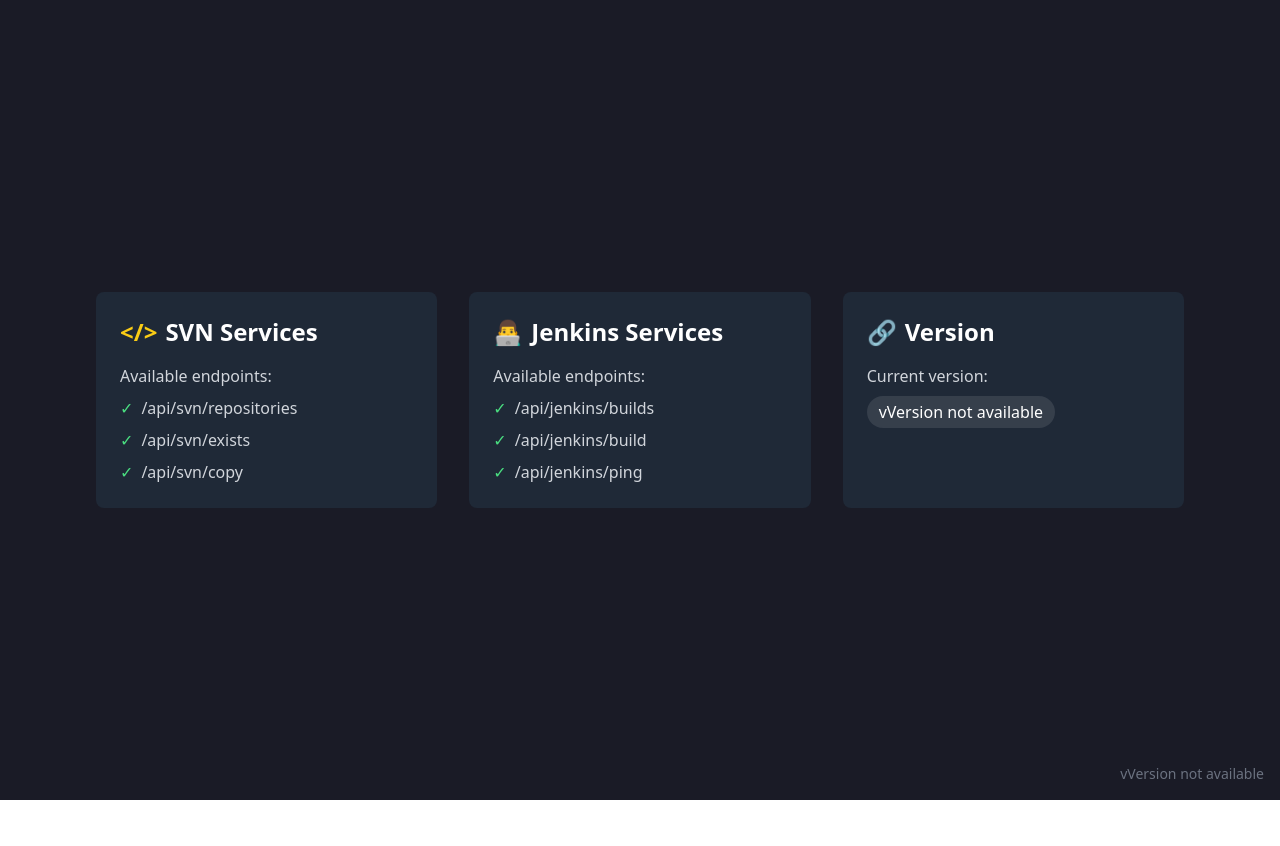
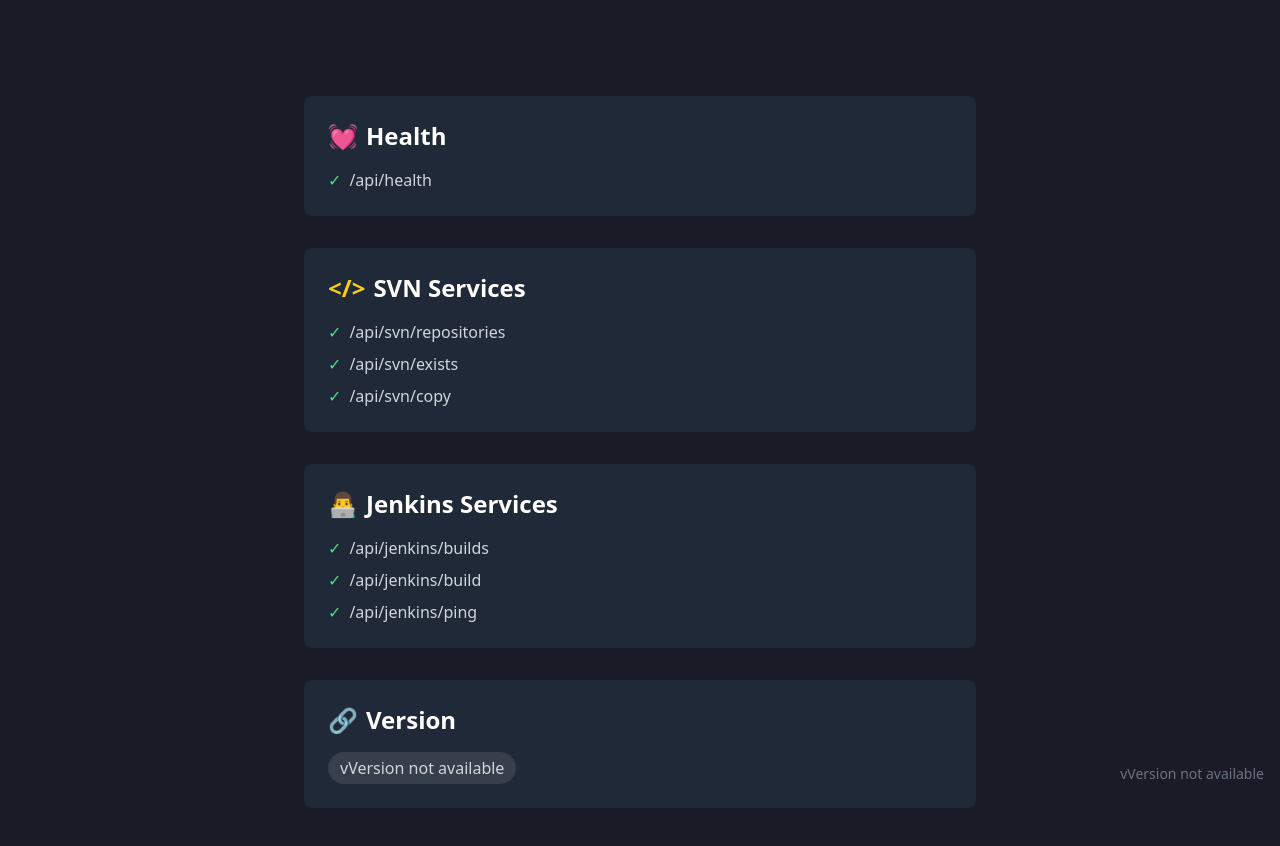
Before and after one commit to guidohollander/catalog-rest-server, a Next.js app: page / in a window 1280 px wide. Shown: the top 846 px of the page. Before the commit the page ends 800 px from the top, so only its background shows below. Built offline with nearby package versions, Linux system fonts and the light colour scheme.

Commit message:
Deployment update 2024-12-22 11:36:38

```diff
--- a/app/page.tsx
+++ b/app/page.tsx
@@ -42,14 +42,28 @@
 
   return (
     <main className="flex min-h-screen flex-col items-center justify-center p-24 bg-[#1a1b26] text-white">
-      <div className="grid grid-cols-1 md:grid-cols-3 gap-8 w-full max-w-6xl">
+      <div className="grid grid-cols-1 gap-8 w-full max-w-2xl">
+        <div className="bg-[#1f2937] p-6 rounded-lg">
+          <h2 className="text-2xl font-bold mb-4 flex items-center">
+            <span className="text-yellow-400 mr-2">💓</span>
+            Health
+          </h2>
+          <div className="text-gray-300">
+            <ul className="space-y-2">
+              <li className="flex items-center">
+                <span className="text-green-400 mr-2">✓</span>
+                /api/health
+              </li>
+            </ul>
+          </div>
+        </div>
+
         <div className="bg-[#1f2937] p-6 rounded-lg">
           <h2 className="text-2xl font-bold mb-4 flex items-center">
             <span className="text-yellow-400 mr-2">&lt;/&gt;</span>
             SVN Services
           </h2>
           <div className="text-gray-300">
-            <p className="mb-2">Available endpoints:</p>
             <ul className="space-y-2">
               <li className="flex items-center">
                 <span className="text-green-400 mr-2">✓</span>
@@ -73,7 +87,6 @@
             Jenkins Services
           </h2>
           <div className="text-gray-300">
-            <p className="mb-2">Available endpoints:</p>
             <ul className="space-y-2">
               <li className="flex items-center">
                 <span className="text-green-400 mr-2">✓</span>
@@ -97,9 +110,8 @@
             Version
           </h2>
           <div className="text-gray-300">
-            <p className="mb-2">Current version:</p>
             <div className="bg-white/10 px-3 py-1 rounded-full inline-block">
-              <VersionDisplay className="text-white" />
+              <VersionDisplay />
             </div>
           </div>
         </div>
--- a/package.json
+++ b/package.json
@@ -1,6 +1,6 @@
 {
     "name":  "catalog-rest",
-    "version":  "0.1.38",
+    "version":  "0.1.39",
     "private":  true,
     "scripts":  {
                     "dev":  "cross-env NODE_NO_WARNINGS=1 NEXT_PUBLIC_APP_VERSION=$npm_package_version next dev",
```
Also changed, not shown: 1 other file (tests, documents, lock files or other folders).
